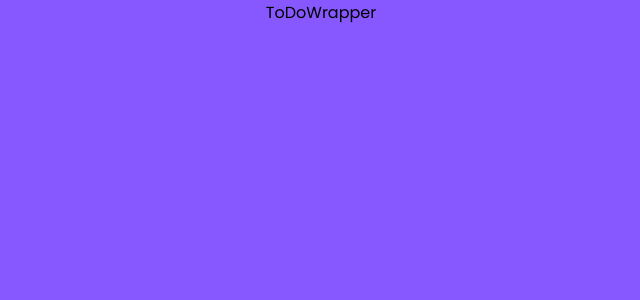
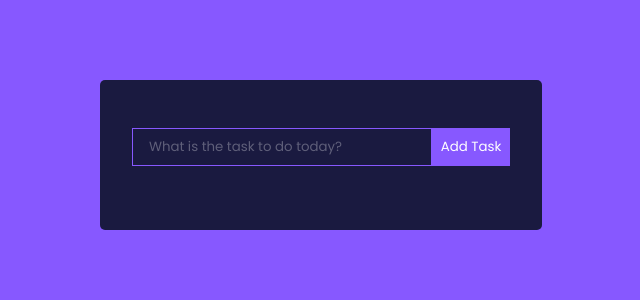
Before and after one commit to Atkinss1/ToDo-WeatherApp, a React (Vite) app: page / in a window 1280 px wide. Shown: the top 300 px of the page, without its empty margins (319-959 px from the left). Built offline with nearby package versions, Linux system fonts and the light colour scheme.

Commit message:
add: input form for todos and states

```diff
--- a/src/components/ToDoForm.jsx
+++ b/src/components/ToDoForm.jsx
@@ -1,5 +1,22 @@
-export const ToDoForm = () => {
+import { useState } from "react"
+import PropTypes from 'prop-types';
+
+export const ToDoForm = ({ addTodo }) => {
+
+  const [value, setValue] = useState('');
+
+  const handleSubmit = (e) => {
+    e.preventDefault();
+    addTodo(value);
+  };
   return (
-    <div>ToDoForm</div>
+    <form className='TodoFrom' onSubmit={handleSubmit}>
+      <input onChange={(e) => setValue(e.target.value)} type="text" className="todo-input" placeholder="What is the task to do today?"/>
+      <button type="submit" className="todo-btn">Add Task</button>
+    </form>
   )
 }
+
+ToDoForm.propTypes = {
+  addTodo: PropTypes.func.isRequired
+};
--- a/src/components/ToDoWrapper.jsx
+++ b/src/components/ToDoWrapper.jsx
@@ -1,5 +1,19 @@
+import { useState } from "react"
+import { ToDoForm } from "./ToDoForm"
+import { v4 as uuidv4 } from 'uuid';
+
+
 export const ToDoWrapper = () => {
+
+  const [todos, setTodos] = useState([]);
+
+  const addTodo = (todo) => {
+    setTodos([...todos, { id: uuidv4(), todo: todo}]);
+  };
+
   return (
-    <div>ToDoWrapper</div>
+    <div className="TodoWrapper">
+      <ToDoForm addTodo={addTodo}/>
+    </div>
   )
 }
```
